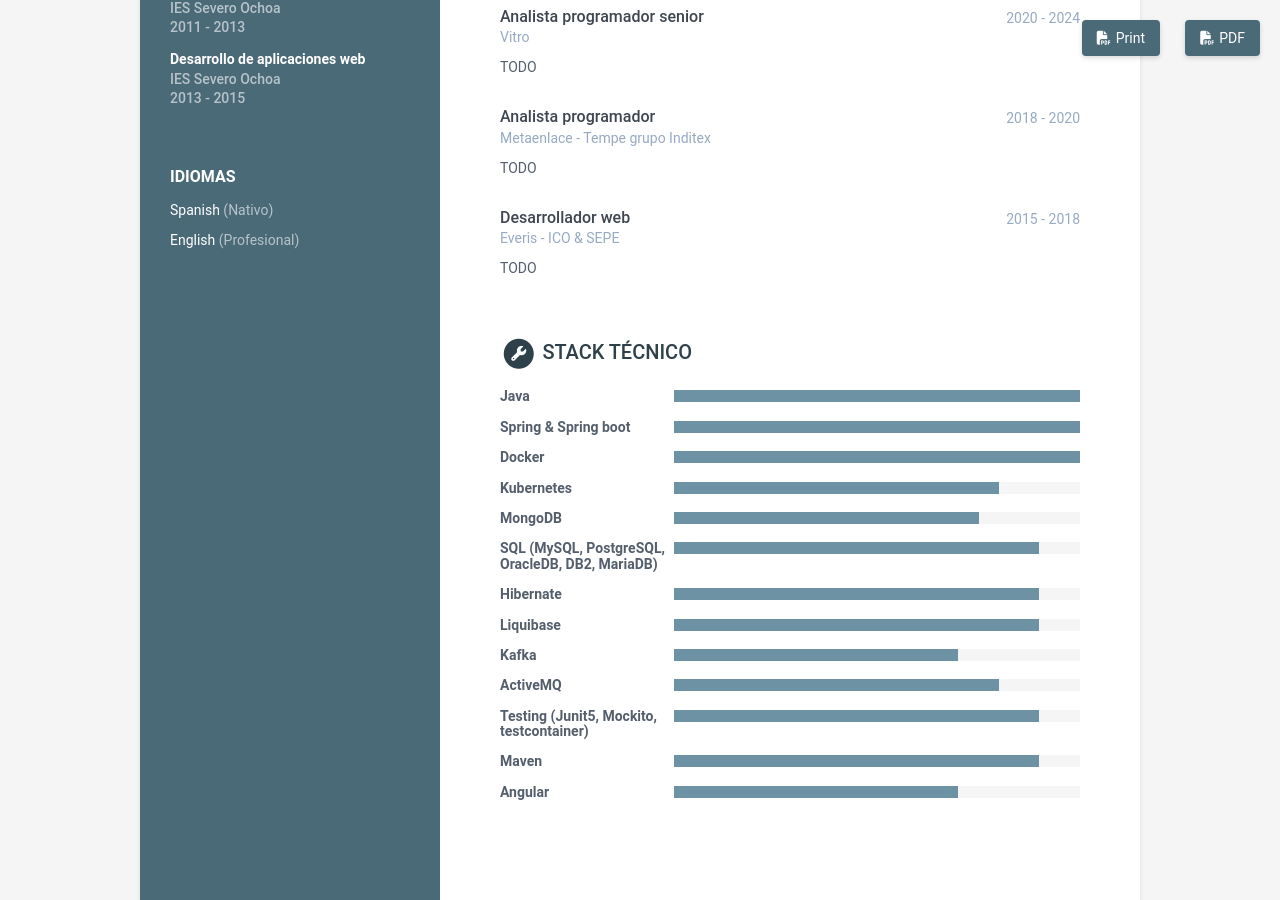
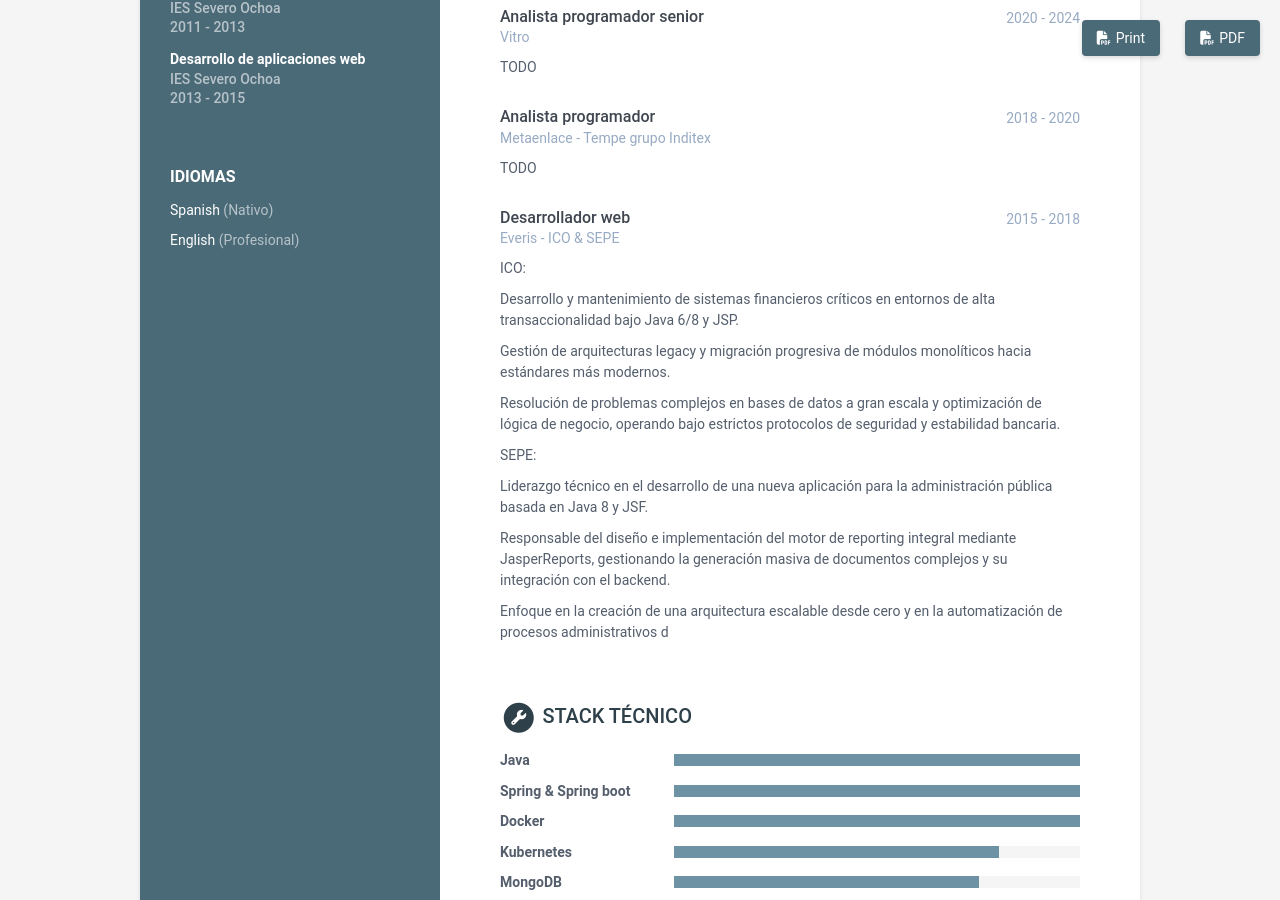
Before and after one commit to daniquir/daniquir, a Jekyll site: the page built from index.html, in a window 1280 px wide and 900 px high, scrolled down 636 px. Built offline with Jekyll 4.4.1, drawn with Linux system fonts in a browser that asks for light colours.

Commit message:
Enhance job details for web developer position
Added detailed job responsibilities for the web developer role at Everis, including work on financial systems and public administration applications.

```diff
--- a/_data/data.yml
+++ b/_data/data.yml
@@ -88,7 +88,21 @@ experiences:
     time: 2015 - 2018
     company: Everis - ICO & SEPE
     details: |
-      TODO
+      ICO:
+
+      Desarrollo y mantenimiento de sistemas financieros críticos en entornos de alta transaccionalidad bajo Java 6/8 y JSP.
+
+      Gestión de arquitecturas legacy y migración progresiva de módulos monolíticos hacia estándares más modernos.
+
+      Resolución de problemas complejos en bases de datos a gran escala y optimización de lógica de negocio, operando bajo estrictos protocolos de seguridad y estabilidad bancaria.
+
+      SEPE:
+
+      Liderazgo técnico en el desarrollo de una nueva aplicación para la administración pública basada en Java 8 y JSF.
+
+      Responsable del diseño e implementación del motor de reporting integral mediante JasperReports, gestionando la generación masiva de documentos complejos y su integración con el backend.
+
+      Enfoque en la creación de una arquitectura escalable desde cero y en la automatización de procesos administrativos d
 
 skills:
   title: Stack Técnico
```
